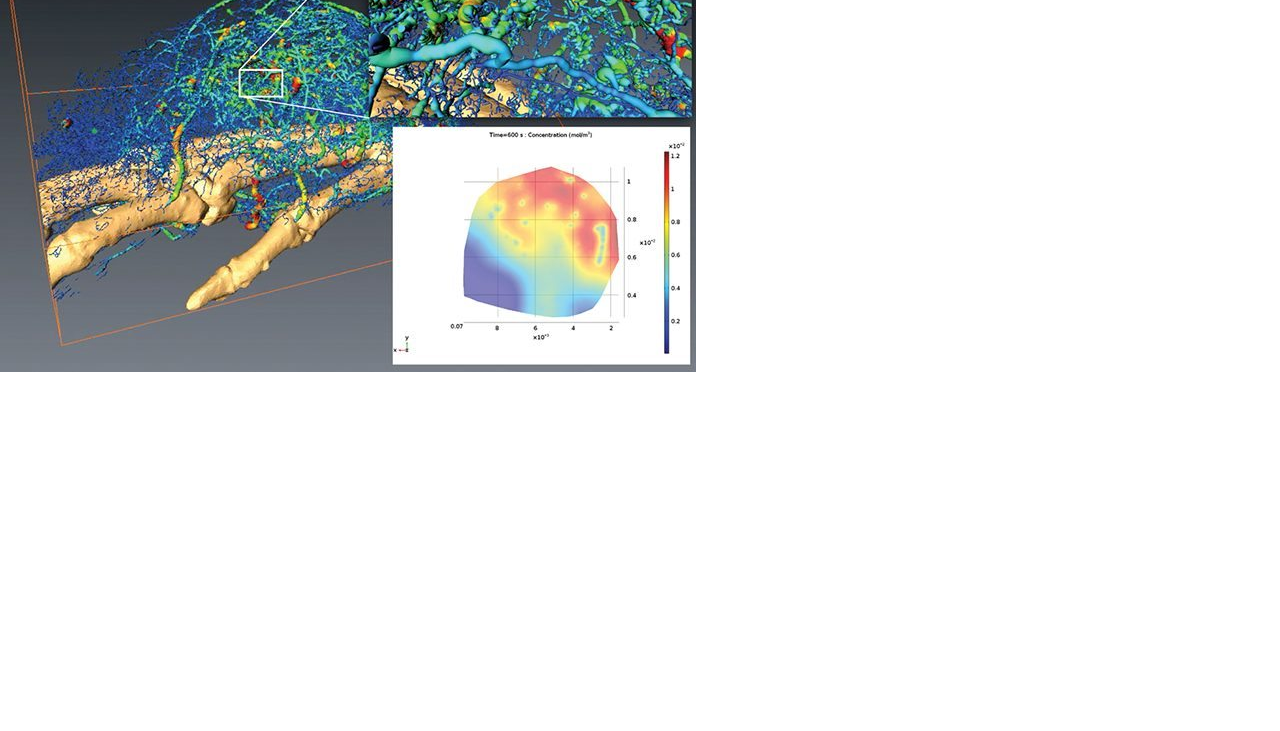
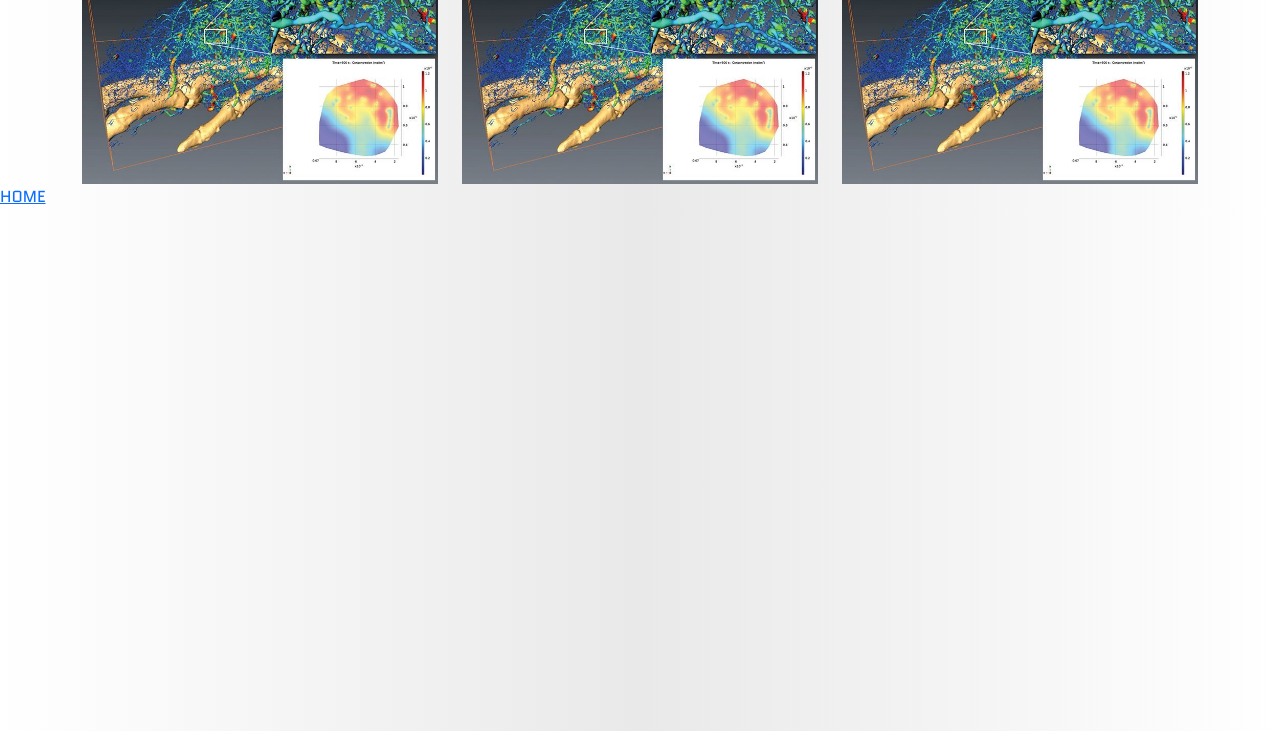
Before and after one commit to GREX18/GreatRepo, a plain HTML site: page CompInMedcine.html in a window 1280 px wide. Shown: the part 69-800 px from the top of the page. Drawn offline with nearby package versions, Linux system fonts and the light colour scheme.

Commit message:
Backup Mid Edit of computation of medcine

```diff
--- /dev/null
+++ b/CompInMedcine.css
@@ -0,0 +1,8 @@
+body {
+    background-image: linear-gradient(to right, #ffffff, #e9e9e9, #ffffff);
+  }
+* {
+    font-family: "Quantico", sans-serif;
+    font-weight: 400;
+    font-style: bold;
+  }
--- a/CompInMedcine.html
+++ b/CompInMedcine.html
@@ -4,11 +4,32 @@
     <meta charset="utf-8">
     <meta name="viewport" content="width=device-width, initial-scale=1">
     <title>Computation in Medcine</title>
+
+    <link href="CompInMedcine.css" rel="stylesheet">
+    <link rel="preconnect" href="https://fonts.googleapis.com">
+    <link rel="preconnect" href="https://fonts.gstatic.com" crossorigin>
+    <link href="https://fonts.googleapis.com/css2?family=Quantico:ital,wght@0,400;0,700;1,400;1,700&display=swap" rel="stylesheet">
     <link href="https://cdn.jsdelivr.net/npm/bootstrap@5.3.8/dist/css/bootstrap.min.css" rel="stylesheet" integrity="sha384-sRIl4kxILFvY47J16cr9ZwB07vP4J8+LH7qKQnuqkuIAvNWLzeN8tE5YBujZqJLB" crossorigin="anonymous">
   </head>
   <body>
     <h1>Computation In Medcine</h1>
-    <img src="CoolComputationMedcine.jpg" alt="Cool Picture of computation to help with medcine">
+
+    <div class="container">
+        <div class="row">
+          <div class="col">
+            <img src="CoolComputationMedcine.jpg" class="img-fluid" alt="Cool Picture of computation to help with medcine">
+          </div>
+          <div class="col">
+            <img src="CoolComputationMedcine.jpg" class="img-fluid" alt="Cool Picture of computation to help with medcine">
+          </div>
+          <div class="col">
+            <img src="CoolComputationMedcine.jpg" class="img-fluid" alt="Cool Picture of computation to help with medcine">
+          </div>
+        </div>
+      </div>
+    <a href="index.html">HOME</a>
+
+
     <script src="https://cdn.jsdelivr.net/npm/bootstrap@5.3.8/dist/js/bootstrap.bundle.min.js" integrity="sha384-FKyoEForCGlyvwx9Hj09JcYn3nv7wiPVlz7YYwJrWVcXK/BmnVDxM+D2scQbITxI" crossorigin="anonymous"></script>
   </body>
 </html>
```
